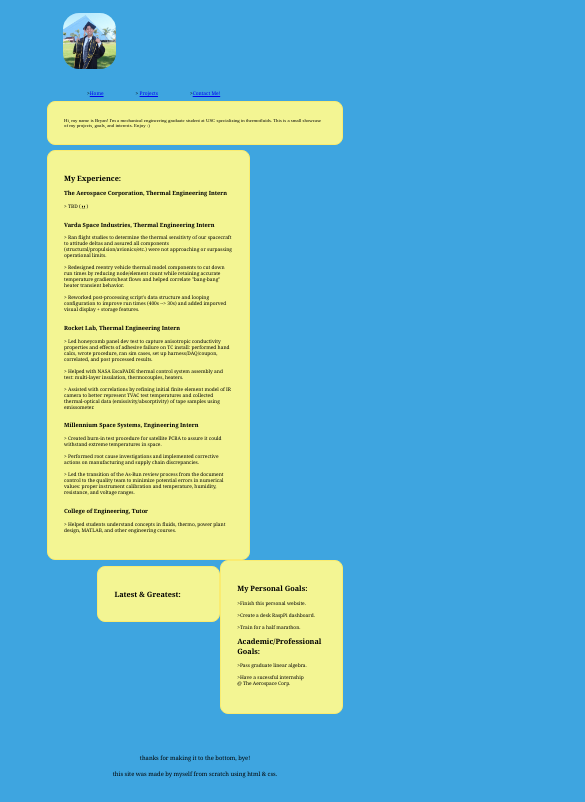
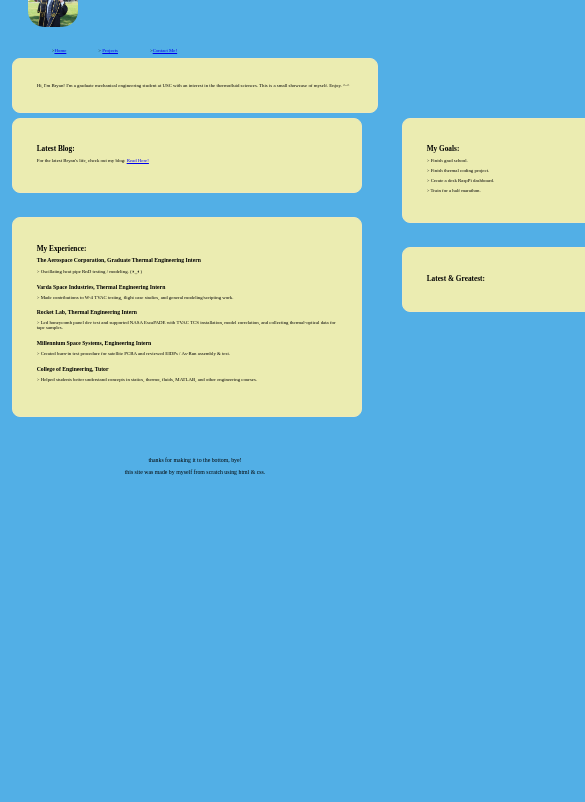
Before and after one commit to veggie-bryan/BryansWeb, a plain HTML site: page index.html in a window 390 px wide. Shown: the part 230-1032 px from the top of the page, 585 px wide, since content can reach past the window. After the commit the page ends 844 px from the top, so only its background shows below. Drawn offline with Linux system fonts and the light colour scheme.

Commit message:
added blog, fixed some formatting

```diff
--- a/index.html
+++ b/index.html
@@ -4,27 +4,17 @@
   <meta charset="UTF-8">
   <meta name="viewport" content="width=device-width, initial-scale=1.0">
   <title>Bryan's Web</title>
-
   <link rel="stylesheet" href="static/BryansWeb.css">
 </head>
 
-
-
-  <body id="main-body"  class="flex-wrapper">
+<body class="flex-wrapper">
   <main>
-
     <div class="header-row">
-
       <img id="Trumpet-Frog" class="align-left" src="static/trumpet-frog.jpg" alt="Trumpet Frog">
-
       <header id="main-title">
-
         <h1>Bryan's Web :]</h1>
-
       </header>
-
       <img class="align-right" id="CSULB" src="static/CSULB.jpg" alt="CSULB">
-
     </div>
 
     <nav>
@@ -41,63 +31,59 @@
       </ul>
     </nav>
 
-
-
-      <p id="intro" class="rounded-block">
-        Hi, my name is Bryan! I'm a mechanical engineering graduate student at USC specializing in thermofluids.
-        This is a small showcase of my projects, goals, and interests. Enjoy :)
+    <p id="intro" class="rounded-block text-block">
+      Hi, I'm Bryan! I'm a graduate mechanical engineering student at USC with an interest in the thermofluid sciences.
+      This is a small showcase of myself. Enjoy. ^-^
     </p>
 
-
-
-      <div id="main-text" class="rounded-block">
+    <div class="content-row">
+      <div class="main-column">
+        <div id="latest-blog" class="rounded-block text-block">
+          <h2>Latest Blog:</h2>
+          <p>
+            For the latest Bryan's life, check out my blog:
+            <a href="MyBlogs/20250802.html">Read Here!</a>
+          </p>
+        </div>
+        <div id="main-text" class="rounded-block text-block main-content">
           <h2>My Experience:</h2>
-          <h3>The Aerospace Corporation, Thermal Engineering Intern</h3>
+            <h3>The Aerospace Corporation, Graduate Thermal Engineering Intern</h3>
               <p>
-              > TBD (◑‿◐) <br><br>
+                > Oscillating heat pipe RnD testing / modeling. (◑‿◐) <br><br>
               </p>
             <h3>Varda Space Industries, Thermal Engineering Intern</h3>
               <p>
-                > Ran flight studies to determine the thermal sensitivty of our spacecraft to attitude deltas and assured all components (structural/propulsion/avionics/etc.) were not approaching or surpassing operational limits. <br><br>
-                > Redesigned reentry vehicle thermal model components to cut down run times by reducing node/element count while retaining accurate temperature gradients/heat flows and helped correlate "bang-bang" heater transient behavior. <br><br>
-                > Reworked post-processing script's data structure and looping configuration to improve run times (400s --> 30s) and added imporved visual display + storage features. <br><br>
+                > Made contributions to W-4 TVAC testing, flight case studies, and general modeling/scripting work. <br><br>
               </p>
             <h3>Rocket Lab, Thermal Engineering Intern</h3>
               <p>
-                > Led honeycomb panel dev test to capture anisotropic conductivity properties and effects of adhesive failure on TC install: performed hand calcs, wrote procedure, ran sim cases, set up harness/DAQ/coupon, correlated, and post processed results. <br><br>
-                > Helped with NASA EscaPADE thermal control system assembly and test: multi-layer insulation, thermocouples, heaters. <br><br>
-                > Assisted with correlations by refining initial finite element model of IR camera to better represent TVAC test temperatures and collected thermal-optical data (emissivity/absorptivity) of tape samples using emissometer. <br><br>
+                > Led honeycomb panel dev test and supported NASA EscaPADE with TVAC TCS installation, model correlation, and collecting thermal-optical data for tape samples. <br><br>
               </p>
             <h3>Millennium Space Systems, Engineering Intern</h3>
               <p>
-                > Created burn-in test procedure for satellite PCBA to assure it could withstand extreme temperatures in space. <br><br>
-                > Performed root cause investigations and implemented corrective actions on manufacturing and supply chain discrepancies. <br><br>
-                > Led the transition of the As-Run review process from the document control to the quality team to minimize potential errors in numerical values: proper instrument calibration and temperature, humidity, resistance, and voltage ranges. <br><br>
+                  > Created burn-in test procedure for satellite PCBA and reviewed EIDPs / As-Run assembly & test. <br><br>
               </p>
             <h3>College of Engineering, Tutor</h3>
               <p>
-                > Helped students understand concepts in fluids, thermo, power plant design, MATLAB, and other engineering courses. <br><br>
+                  > Helped students better understand concepts in statics, thermo, fluids, MATLAB, and other engineering courses. <br><br>
               </p>
         </div>
+      </div>
 
-
-
-      <div id="sidebar" class="rounded-block">
-        <h2>My Personal Goals:</h2>
+      <div class="sidebar-column">
+        <div id="sidebar" class="rounded-block text-block sidebar">
+          <h2>My Goals:</h2>
           <p>
-          >Finish this personal website. <br><br>
-          >Create a desk RaspPi dashboard. <br><br>
-          >Train for a half marathon. <br>
-        </p>
-        <h2>Academic/Professional Goals:</h2>
-        <p>
-          >Pass graduate linear algebra. <br><br>
-          >Have a sucessful internship <br> @ The Aerospace Corp. <br><br>
+            > Finish grad school. <br><br>
+            > Finish thermal coding project. <br><br>
+            > Create a desk RaspPi dashboard. <br><br>
+            > Train for a half marathon. <br>
           </p>
         </div>
-
-      <div id="project-display" class="rounded-block">
+        <div id="project-display" class="rounded-block text-block sidebar">
           <h2>Latest & Greatest:</h2>
+        </div>
+      </div>
     </div>
 
   </main>
--- a/static/BryansWeb.css
+++ b/static/BryansWeb.css
@@ -2,18 +2,33 @@
 
 
 body {
-    background-color: rgb(62, 165, 224);
-    font-family: Cambria, Cochin, Georgia, Times, 'Times New Roman', serif;
-    font-size: clamp(1rem, 5vw, 1.5rem);
+    background-color: rgb(82, 175, 230);
+    font-family: 'Times New Roman', Times, serif;
+    font-size: clamp(1rem, 2vw, 1.2rem);
+}
+
+* {
+    box-sizing: border-box;
 }
 
 .flex-wrapper {
     display: flex;
-    flex-wrap: wrap;
+    flex-direction: column;
+    flex-wrap: nowrap;
     gap: 1.5rem;
-    padding-left: 10%;
-    padding-right: 10%;
+    padding-left: 3vw;
+    padding-right: 3vw;
+    width: 100%;
+    max-width: 1800px; /* increased from 1400px */
+    margin: 0 auto;
+}
 
+.content-row {
+    display: flex;
+    flex-direction: row;
+    gap: 2.5rem; /* increased gap between columns */
+    width: 100%;
+    align-items: flex-start;
 }
 
 .align-left {
@@ -21,7 +36,7 @@ body {
 }
 
 .align-right {
-    margin-right: auto;
+    margin-right: 2rem;   /* increased margin for more space */
 }
 
 .center {
@@ -31,10 +46,17 @@ body {
 }
 
 .rounded-block {
-    background-color: rgb(243, 245, 147);
-    padding: 1rem;
+    background-color: rgb(235, 236, 177);
+    padding: 1.5rem; /* increased padding */
     border-radius: 0.5rem;
-    border: 1px solid #faec70;
+    border: 1px solid #eee9bb;
+    margin-right: 0;
+}
+
+.rounded-block h2,
+.rounded-block h3 {
+    margin-top: 0.2em;   /* reduce top margin */
+    margin-bottom: 0.6em; /* keep some space below */
 }
 
 .header-row {
@@ -57,11 +79,6 @@ body {
     text-align: center;
     flex: 1 1 300px;
     min-width: 10%;
-}
-
-#intro {
-    font-size: 1.25vw;
-    font-family:'Times New Roman', Times, serif;
 }
 
 #directory {
@@ -106,36 +123,17 @@ body {
   display: block;
 }
 
-#main-text {
-    font-size: 1.25vw;
-    float: left;
-    width: 57%;
-}
-
-#sidebar {
-    font-size: 1.25vw;
-    float: right;
-    width: 30%;
-}
-
-#project-display {
-    font-size: 1.25vw;
-    display: flex;
-    float: right;
-    width: 30%;
-    margin-top: 2%;
-}
-
 #Trumpet-Frog {
-    width:15%;
-    height:auto;
+    width: 15%;
+    height: auto;
+    margin-left: 0.5rem; /* optional: space from left edge */
 }
 
 #CSULB {
-    width:20%;
-    height:auto;
-    border-radius:1rem;
-
+    width: 15%;           /* match trumpet frog size */
+    height: auto;
+    border-radius: 1rem;
+    margin-right: 1rem; /* or more if you want extra space */
 }
 
 #footer {
@@ -144,3 +142,85 @@ body {
     margin: 0 auto;
     padding: 1rem;
 }
+
+.text-block {
+    font-size: 1.25vw;
+    font-family: 'Times New Roman', Times, serif;
+}
+
+.main-content {
+    min-width: 350px;
+    width: 100%;
+}
+
+.main-column {
+    width: 68%;            /* make text column wider */
+    min-width: 350px;
+    display: flex;
+    flex-direction: column;
+    gap: 1.5rem;
+}
+
+.sidebar {
+    width: 100%;
+    box-sizing: border-box;
+}
+
+#sidebar {
+    margin-bottom: 1.5rem; /* Adds space below the goals block */
+}
+
+.sidebar-column {
+    width: 32%;            /* make sidebar column narrower */
+    min-width: 200px;
+    margin-right: 0;
+    padding-right: 0;
+    box-sizing: border-box;
+}
+
+.blog-highlight {
+    background-color: #222;
+    color: #fff;
+    border: 1px solid #444;
+    margin-bottom: 2rem;
+    padding: 1rem 1.5rem;
+}
+
+.blog-highlight a {
+    color: #ffd700;
+    text-decoration: underline;
+    font-weight: bold;
+}
+
+#intro {
+    width: 100%;
+    box-sizing: border-box;
+    margin-right: 0;
+    padding-right: 0;
+}
+
+.image-gallery {
+    display: grid;
+    grid-template-columns: 1fr 1fr; /* two images per row */
+    gap: 1rem;
+}
+
+.blog-image {
+    width: 100%;
+    height: auto;
+    border-radius: 0.5rem;
+    box-shadow: 0 2px 8px rgba(0,0,0,0.08);
+    object-fit: contain; /* show full image, no cropping */
+    display: block;
+}
+
+/* Example: specific image styles (optional) */
+.blog-image.bubble-run {
+    /* You can add unique styles for bubbleRun.jpg if needed */
+}
+
+.blog-image.chicken-hold {
+    /* Unique styles for chickenHold.jpg */
+}
+
+/* ...repeat for other images if you want custom styles... */
```
Also changed, not shown: myBlogs/20250802.html (added, +70 -0 lines), static/20250802/spacexLaunch2.jpg (added), static/20250802/vardaInterns.JPG (added), 9 other files. Lines whose indentation alone changed are shown as unchanged.
